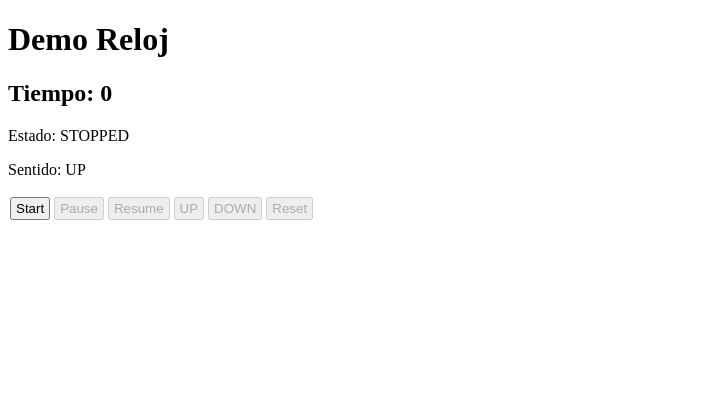
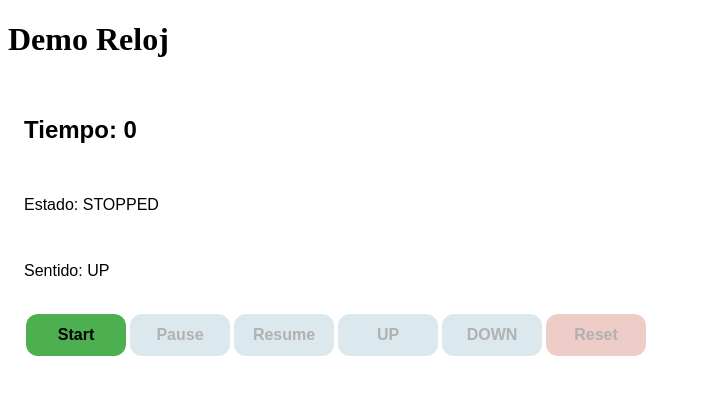
Before and after one commit to rauxasoft/2025_05_16_ANGULAR_DEMORELOJ, an Angular app: page / in a window 1280 px wide. Shown: the top 394 px of the page, without its empty margins (0-701 px from the left). Built offline with nearby package versions, Linux system fonts and the light colour scheme.

Commit message:
completada la fase 3. Ahora disponemos de un componente padre con botones y display. Vamos a seguit con la siguiente fase que consiste en poder configurar desde fuera el comportamiento del cronometro

```diff
--- a/src/app/cronometro/crono-console/crono-console.component.css
+++ b/src/app/cronometro/crono-console/crono-console.component.css
@@ -1,4 +1,33 @@
-button{
-    padding: 2px 4px;
-    margin: 2px;
+.console {
+  display: flex;
+  flex-direction: column;
+  gap: 1rem;
+  padding: 1rem;
+  font-family: sans-serif;
 }
+
+/* Botones */
+button {
+  margin: 2px;
+  padding: 0.75rem 1rem;
+  font-weight: bold;
+  width: 100px;
+  border: none;
+  border-radius: 12px;
+  color: black;
+  cursor: pointer;
+  font-size: 1rem;
+}
+
+button:disabled {
+  opacity: 0.3;
+  cursor: not-allowed;
+}
+
+/* Colores */
+.btn-start   { background-color: #4CAF50; }
+.btn-pause   { background-color: #8bb7ca; }
+.btn-resume  { background-color: #8bb7ca; }
+.btn-up      { background-color: #8bb7ca; }
+.btn-down    { background-color: #8bb7ca; }
+.btn-reset   { background-color: #c9584b; }
--- a/src/app/cronometro/crono-console/crono-console.component.html
+++ b/src/app/cronometro/crono-console/crono-console.component.html
@@ -1,4 +1,4 @@
-<section>
+<section class="console">
 
     <!-- Display de tiempo -->
 
@@ -14,47 +14,16 @@
 
     <!-- Botonería de Control -->
 
-    <button
-        (click)="control.set('start')"
-        [disabled]="cronometro?.estado !== 'STOPPED'">
-        Start
-    </button>
-
-    <button
-        (click)="control.set('pause')"
-        [disabled]="cronometro?.estado !== 'RUNNING'">
-        Pause
-    </button>
-
-    <button
-        (click)="control.set('resume')"
-        [disabled]="cronometro?.estado !== 'PAUSED'">
-        Resume
-    </button>
-
-    <button
-        (click)="control.set('up')"
-        [disabled]="cronometro?.estado === 'STOPPED' || cronometro?.sentido === 'UP'">
-        UP
-    </button>
-
-    <button
-        (click)="control.set('down')"
-        [disabled]="cronometro?.estado === 'STOPPED' || cronometro?.sentido === 'DOWN'">
-        DOWN
-    </button>
-
-    <button
-        (click)="control.set('reset')"
-        [disabled]="cronometro?.estado === 'STOPPED'">
-        Reset
-    </button>
-
+    <div class="button-bar">
+        <button class="btn-start" (click)="control.set('start')" [disabled]="cronometro?.estado !== 'STOPPED'">Start</button>
+        <button class="btn-pause" (click)="control.set('pause')" [disabled]="cronometro?.estado !== 'RUNNING'">Pause</button>
+        <button class="btn-resume" (click)="control.set('resume')" [disabled]="cronometro?.estado !== 'PAUSED'">Resume</button>
+        <button class="btn-up" (click)="control.set('up')" [disabled]="cronometro?.estado === 'STOPPED' || cronometro?.sentido === 'UP'">UP</button>
+        <button class="btn-down" (click)="control.set('down')" [disabled]="cronometro?.estado === 'STOPPED' || cronometro?.sentido === 'DOWN'">DOWN</button>
+        <button class="btn-reset" (click)="control.set('reset')" [disabled]="cronometro?.estado === 'STOPPED'">Reset</button>
+    </div>
     <!-- Motor -->
 
-    <app-crono-engine
-        [control]="control"
-        (evento)="cronometro = $event"
-    />
+    <app-crono-engine [control]="control" (evento)="cronometro = $event"/>
 
 </section>
```
